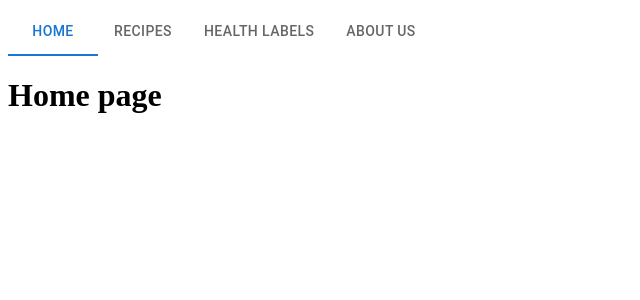
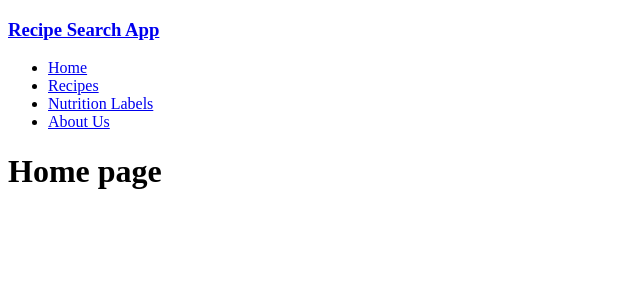
Before and after one commit to mk975025/Recipe-search, a React (Create React App) app in the folder recipes/: page / in a window 1280 px wide. Shown: the top 300 px of the page, without its empty margins (0-640 px from the left). Built offline with nearby package versions, Linux system fonts and the light colour scheme.

Commit message:
bug fixes

```diff
--- a/recipes/package.json
+++ b/recipes/package.json
@@ -3,9 +3,7 @@
   "version": "0.1.0",
   "private": true,
   "dependencies": {
-    "@emotion/react": "^11.4.0",
-    "@emotion/styled": "^11.3.0",
-    "@material-ui/core": "^5.0.0-beta.1",
+    "@material-ui/core": "^4.12.2",
     "@testing-library/jest-dom": "^5.14.1",
     "@testing-library/react": "^11.2.7",
     "@testing-library/user-event": "^12.8.3",
--- a/recipes/src/App.js
+++ b/recipes/src/App.js
@@ -1,7 +1,7 @@
 import "./App.css";
 import Nav from "./components/Nav";
 import { BrowserRouter as Router, Switch, Route } from "react-router-dom";
-import  Recipes  from "./components/Recipes";
+import Recipes from "./components/Recipes";
 
 function App() {
   return (
@@ -12,7 +12,7 @@ function App() {
           <Route exact path="/">
             <h1>Home page</h1>
           </Route>
-          <Route component={Recipes} exact path="/recipes"></Route>
+          <Route exact component={Recipes} path="/recipes" />
         </Switch>
       </div>
     </Router>
--- a/recipes/src/components/Nav.js
+++ b/recipes/src/components/Nav.js
@@ -1,36 +1,39 @@
-import * as React from 'react';
-import Box from '@material-ui/core/Box';
-import Tabs from '@material-ui/core/Tabs';
-import Tab from '@material-ui/core/Tab';
-import { Link } from 'react-router-dom';
+import React from "react";
+import { Link } from "react-router-dom";
 
-function LinkTab(props) {
+export default function Nav() {
   return (
-    <Tab
-      component="a"
-      onClick={(event) => {
-        event.preventDefault();
-      }}
-      {...props}
-    />
+    <nav className="Nav">
+      <div className="Nav__container">
+        <Link to="/" className="Nav__brand">
+          <h3>Recipe Search App</h3>
+        </Link>
+
+        <div className="Nav__right">
+          <ul className="Nav__item-wrapper">
+            <li className="Nav__item">
+              <Link className="Nav__link" to="/">
+                Home
+              </Link>
+            </li>
+            <li className="Nav__item">
+              <Link className="Nav__link" to="/recipes">
+                Recipes
+              </Link>
+            </li>
+            <li className="Nav__item">
+              <Link className="Nav__link" to="/nutrition-labels">
+                Nutrition Labels
+              </Link>
+            </li>
+            <li className="Nav__item">
+              <Link className="Nav__link" to="/about">
+                About Us
+              </Link>
+            </li>
+          </ul>
+        </div>
+      </div>
+    </nav>
   );
 }
-
-export default function Nav() {
-  const [value, setValue] = React.useState(0);
-
-  const handleChange = (event, newValue) => {
-    setValue(newValue);
-  };
-
-  return (
-    <Box sx={{ width: '100%' }}>
-      <Tabs value={value} onChange={handleChange} aria-label="nav tabs example">
-        <LinkTab label="Home" href="/"/>
-        <LinkTab label="Recipes" href="/recipes"/>
-        <LinkTab label="Health Labels" href="/health-labels"/>
-        <LinkTab label="About us" href="/about"/>
-      </Tabs>
-    </Box>
-  );
-}
```
Also changed, not shown: 1 other file (tests, documents, lock files or other folders).
